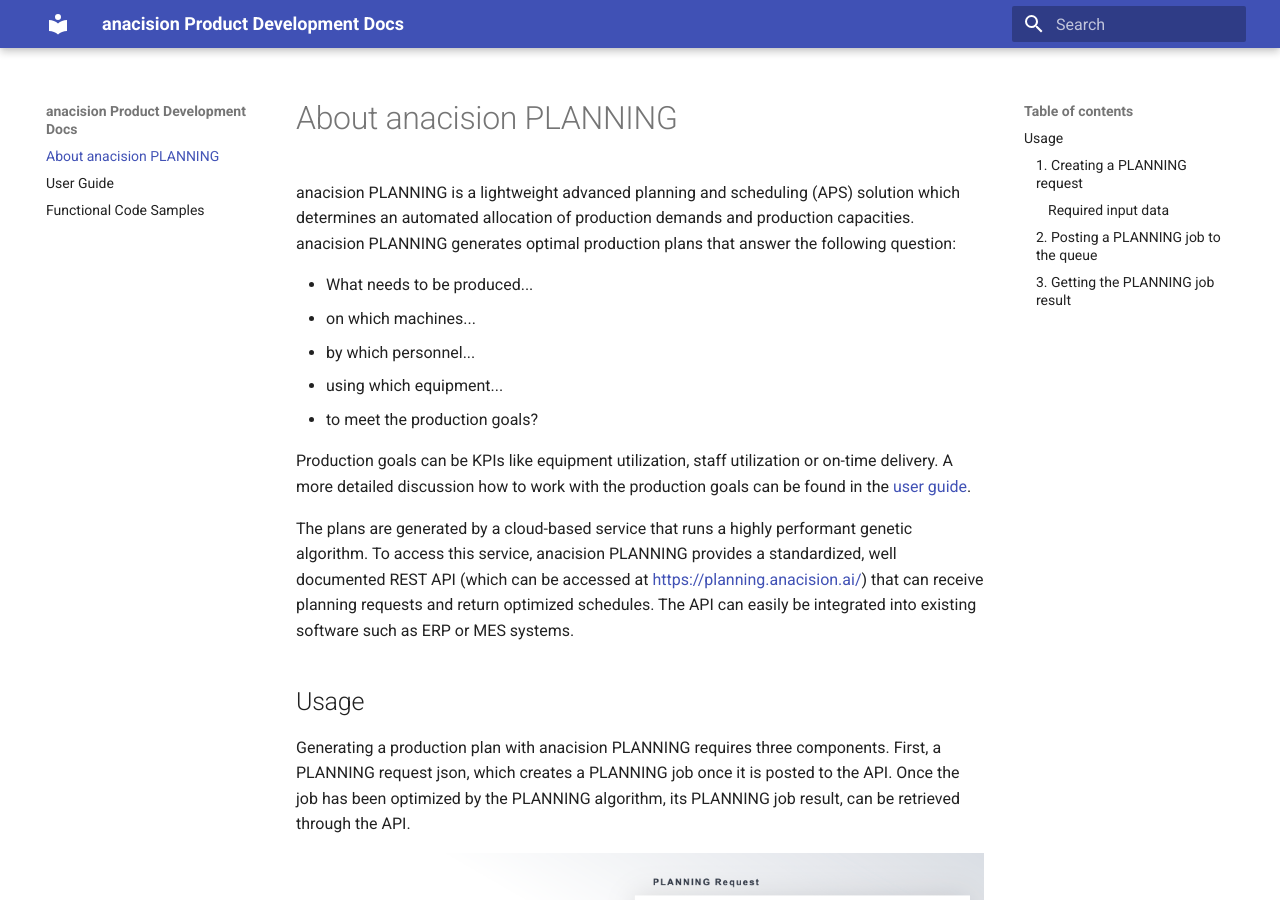
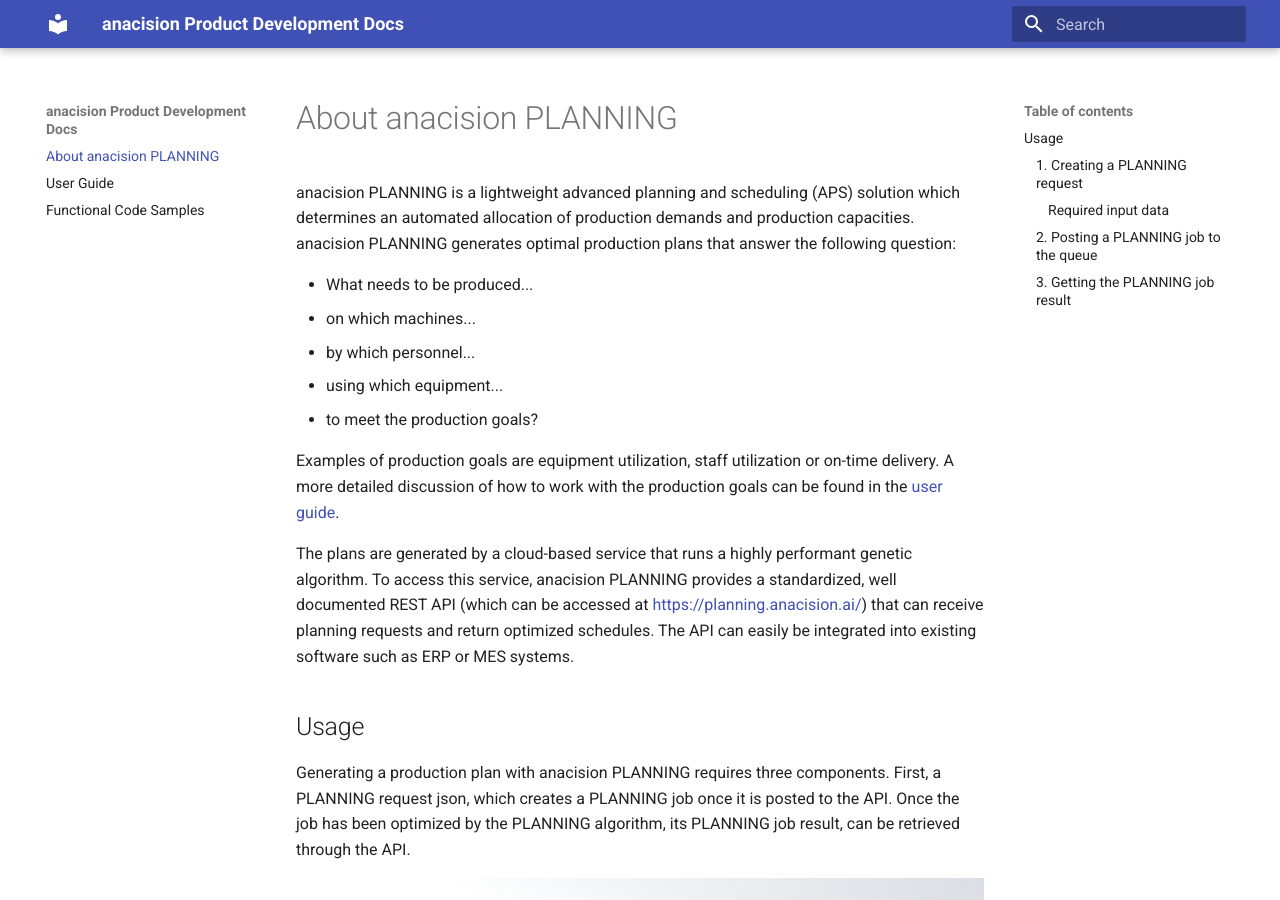
Before and after one commit to anacision/anacision-planning-user-guide, an MkDocs documentation site: the page built from docs/user_documentation/about_anacision_planning.md, in a window 1280 px wide and 900 px high. Built offline with MkDocs 1.6.1 and Material for MkDocs 9.7.7, drawn with Linux system fonts in a browser that asks for light colours.

Commit message:
docs: focus on production goals and not on kpis

```diff
--- a/docs/user_documentation/about_anacision_planning.md
+++ b/docs/user_documentation/about_anacision_planning.md
@@ -10,8 +10,8 @@
   * using which equipment...
   * to meet the production goals?
 
-Production goals can be KPIs like equipment utilization, staff utilization or on-time delivery.
-A more detailed discussion how to work with the production goals can be found in the [user guide](../user_guide/user_guide.md#production_goals).
+Examples of production goals are equipment utilization, staff utilization or on-time delivery.
+A more detailed discussion of how to work with the production goals can be found in the [user guide](../user_guide/user_guide.md#production_goals).
 
 
 The plans are generated by a cloud-based service that runs a highly performant genetic algorithm. To access
```
